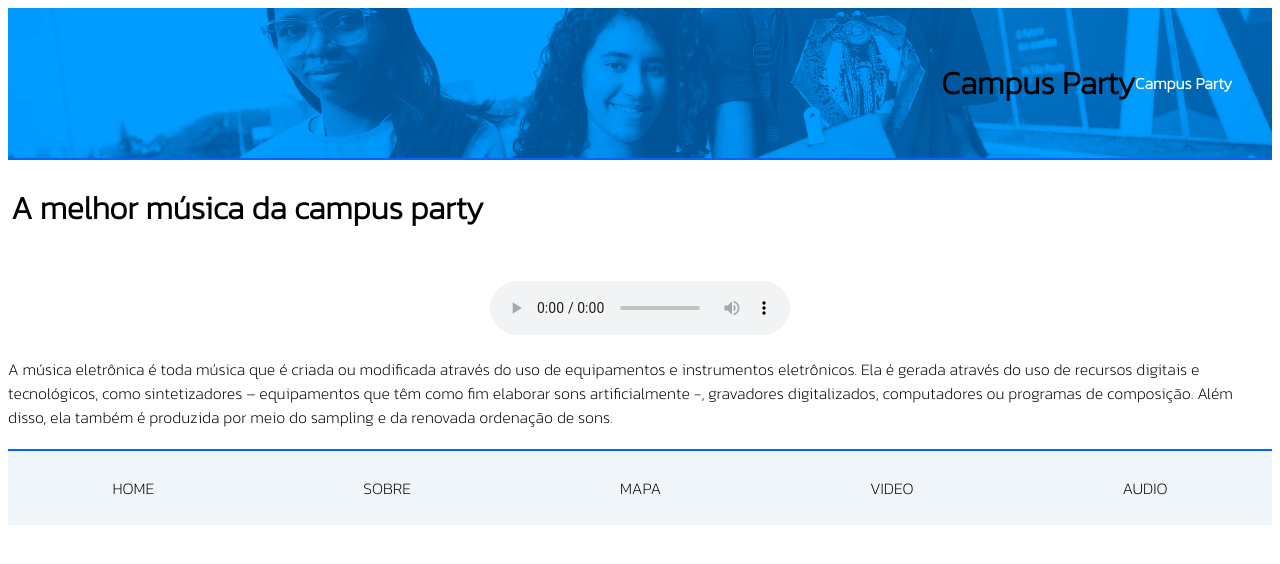
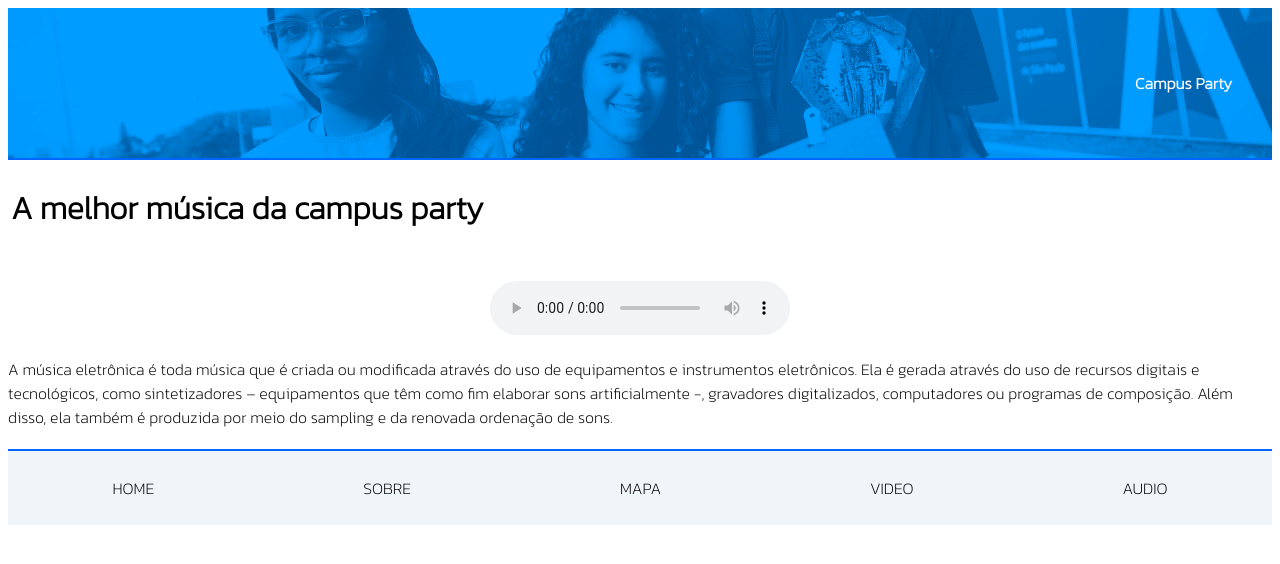
Before and after one commit to ChrisNoronha/Site-campus-party, a plain HTML site: page audio.html in a window 1280 px wide. Drawn offline with Linux system fonts and the light colour scheme.

Commit message:
Update audio.html

```diff
--- a/audio.html
+++ b/audio.html
@@ -27,7 +27,7 @@
 
 <body>
   <div class="cabecalho-index">
-    <h1 class="titulo-index">Campus Party</h1>
+
     <a class="link-head" href="https://brasil.campus-party.org/#">Campus Party</a>
   </div>
   <table>
```
